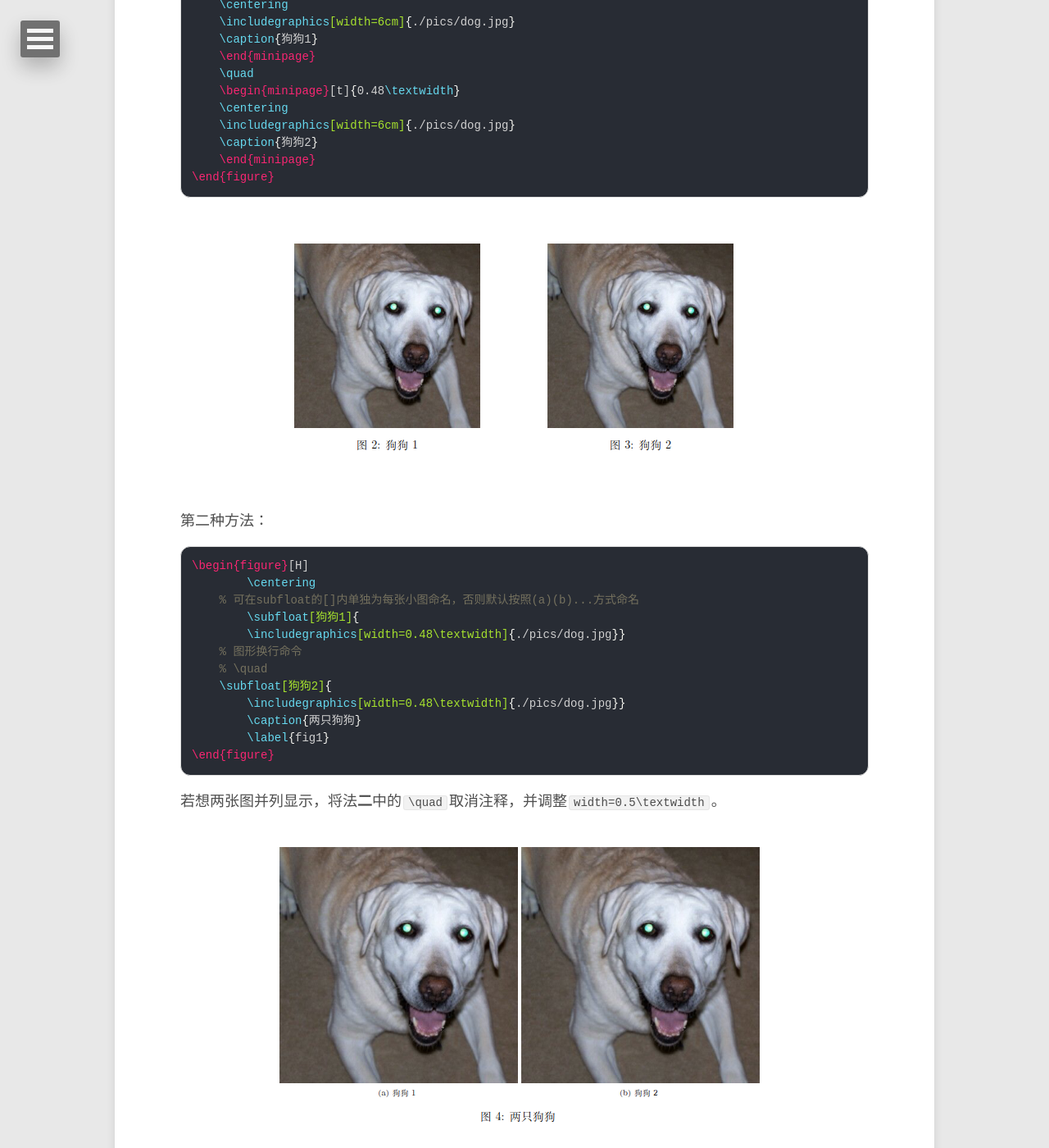
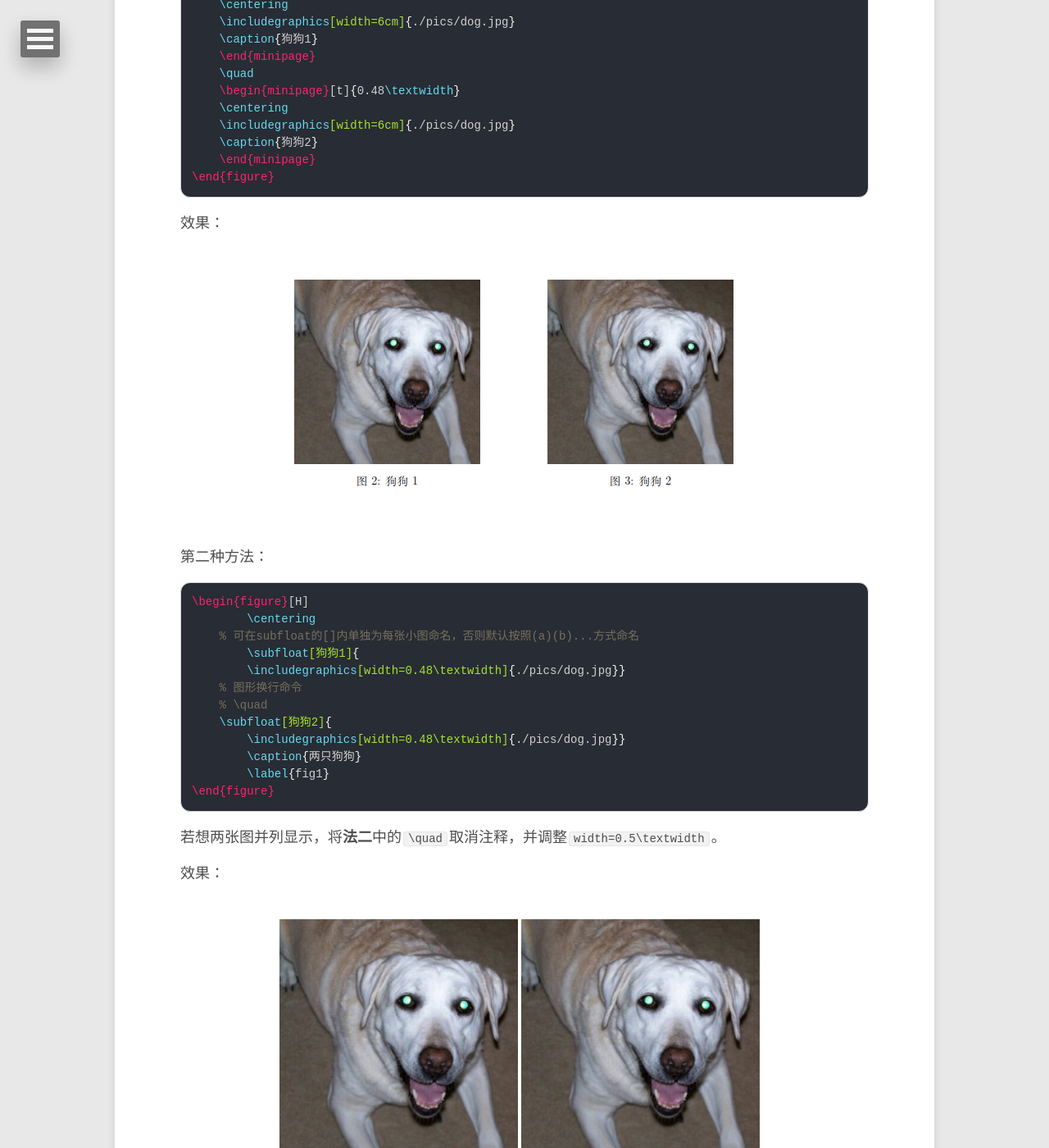
Before and after one commit to lucameng/lucameng.github.io, a Jekyll site: the page built from _posts/2022-05-10-LaTex-template.md, in a window 1280 px wide and 1400 px high, scrolled down 3096 px. Shown: the whole window at 82% size. Built offline with Jekyll 4.4.1, drawn with Linux system fonts in a browser that asks for light colours.

Commit message:
update new post: LaTex Template

````diff
--- a/_posts/2022-05-10-LaTex-template.md
+++ b/_posts/2022-05-10-LaTex-template.md
@@ -142,9 +142,10 @@ $ a + b = c $
 \end{figure}
 ```
 
+效果：
 <figure>
 	<center>
-         <a href="/images/LaTex/imginsr1"><img src="/images/LaTex/imginsr1.png" alt=""></a>
+         <a href="/images/LaTex/imginsr1.png"><img src="/images/LaTex/imginsr1.png" alt=""></a>
 	</center>
 </figure>
 
@@ -164,11 +165,12 @@ $ a + b = c $
 	\label{fig1}
 \end{figure}
 ```
-若想两张图并列显示，将法**二**中的`\quad`取消注释，并调整`width=0.5\textwidth`。
+若想两张图并列显示，将**法二**中的`\quad`取消注释，并调整`width=0.5\textwidth`。
 
+效果：
 <figure>
 	<center>
-         <a href="/images/LaTex/imginsr2"><img src="/images/LaTex/imginsr2.png" alt=""></a>
+         <a href="/images/LaTex/imginsr2.png"><img src="/images/LaTex/imginsr2.png" alt=""></a>
 	</center>
 </figure>
 
@@ -189,9 +191,12 @@ $ a + b = c $
 	\caption{四只狗狗}
 \end{figure}
 ```
-
+效果：
 <figure>
 	<center>
-         <a href="/images/LaTex/imginsr3"><img src="/images/LaTex/imginsr3.png" alt=""></a>
+         <a href="/images/LaTex/imginsr3.png"><img src="/images/LaTex/imginsr3.png" alt=""></a>
 	</center>
 </figure>
+
+
+## To be continued
````
